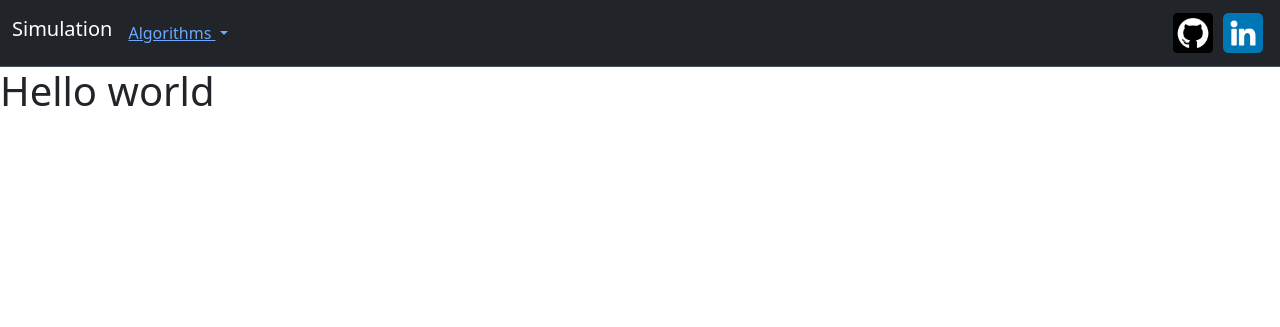
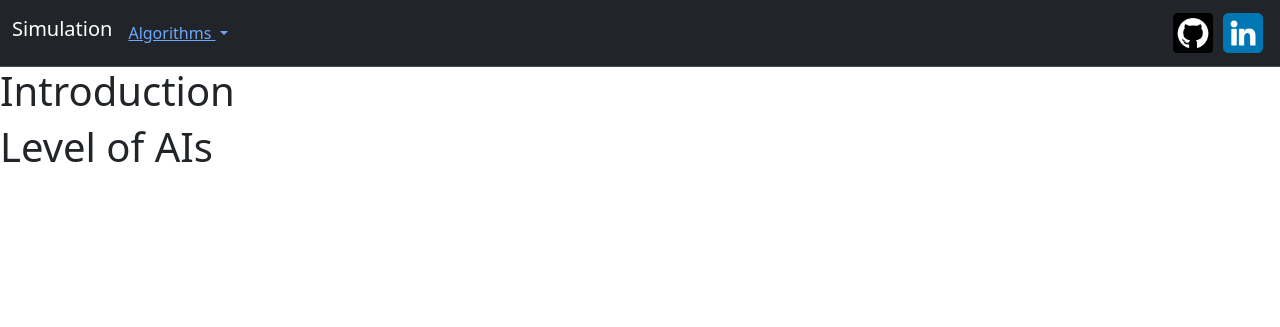
Before and after one commit to yousefHalsayegh/Simulation, a Flask app: page / in a window 1280 px wide. Shown: the top 327 px of the page. Run offline with Flask 3, Linux system fonts and the light colour scheme.

Commit message:
Update landing.html

```diff
--- a/web/templates/landing.html
+++ b/web/templates/landing.html
@@ -3,6 +3,12 @@
 
 {%block content%}
 
-        {{rm|safe}}
+        <div>
+                <h1>Introduction</h1>
+        </div>
+
+        <div>
+                <h1>Level of AIs</h1>
+        </div>
 
 {%endblock%}
```
